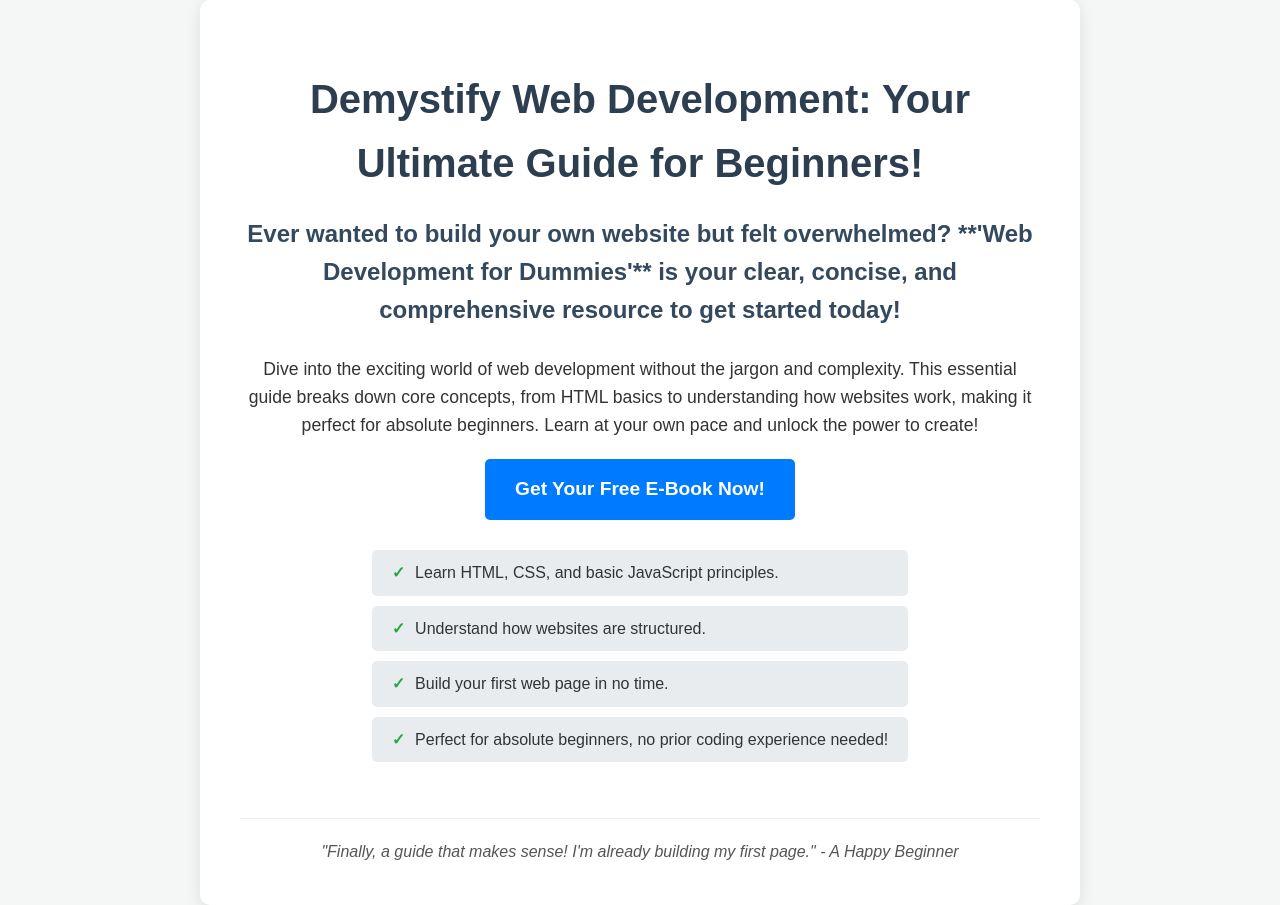
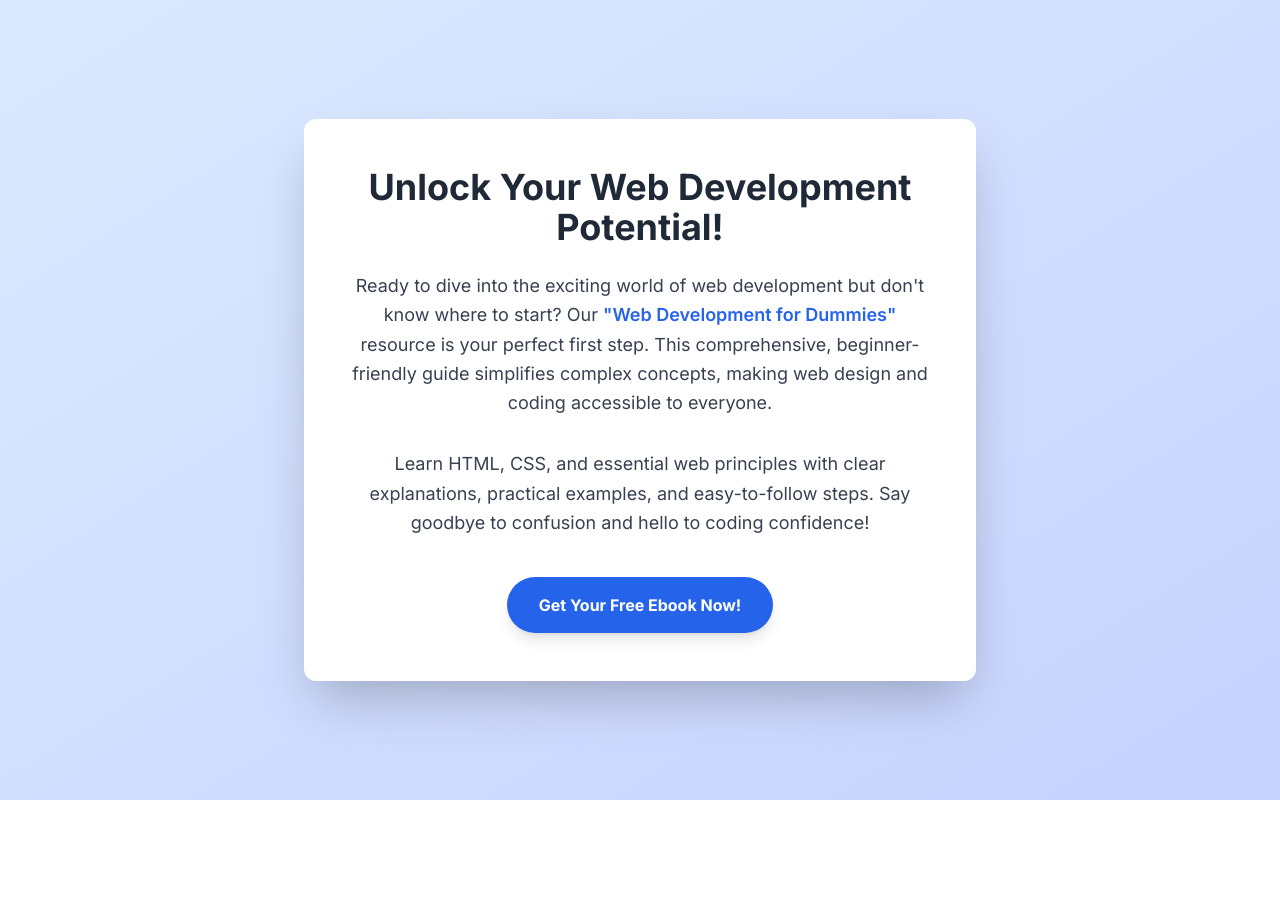
Before and after one commit to akhil01-ai/webpage, a plain HTML site: page index.html in a window 1280 px wide. After the commit the page ends 800 px from the top, so only its background shows below. Drawn offline with nearby package versions, Linux system fonts and the light colour scheme.

Commit message:
Update index.html

```diff
--- a/index.html
+++ b/index.html
@@ -1,110 +1,40 @@
-<!DOCTYPE html>
+ <!DOCTYPE html>
 <html lang="en">
 <head>
     <meta charset="UTF-8">
     <meta name="viewport" content="width=device-width, initial-scale=1.0">
-    <title>Web Development for Dummies - Your Easy Guide to Coding!</title>
+    <title>Web Development for Dummies - Free Ebook</title>
+    <!-- Tailwind CSS CDN -->
+    <script src="https://cdn.tailwindcss.com"></script>
+    <link href="https://fonts.googleapis.com/css2?family=Inter:wght@400;600;700&display=swap" rel="stylesheet">
     <style>
         body {
-            font-family: Arial, sans-serif;
-            margin: 0;
-            padding: 0;
-            background-color: #f4f7f6;
-            color: #333;
-            line-height: 1.6;
-            display: flex;
-            justify-content: center;
-            align-items: center;
-            min-height: 100vh;
-            text-align: center;
-        }
-        .container {
-            background-color: #fff;
-            padding: 40px;
-            border-radius: 10px;
-            box-shadow: 0 4px 15px rgba(0, 0, 0, 0.1);
-            max-width: 800px;
-            width: 90%;
-        }
-        h1 {
-            color: #2c3e50;
-            margin-bottom: 15px;
-            font-size: 2.5em;
-        }
-        h2 {
-            color: #34495e;
-            margin-bottom: 25px;
-            font-size: 1.5em;
-        }
-        p {
-            margin-bottom: 20px;
-            font-size: 1.1em;
-        }
-        .btn {
-            display: inline-block;
-            background-color: #007bff;
-            color: #fff;
-            padding: 15px 30px;
-            border-radius: 5px;
-            text-decoration: none;
-            font-size: 1.2em;
-            font-weight: bold;
-            transition: background-color 0.3s ease;
-            border: none;
-            cursor: pointer;
-        }
-        .btn:hover {
-            background-color: #0056b3;
-        }
-        ul {
-            list-style: none;
-            padding: 0;
-            margin-top: 30px;
-            text-align: left;
-            display: inline-block; /* To center the ul itself */
-        }
-        ul li {
-            background-color: #e9ecef;
-            margin-bottom: 10px;
-            padding: 10px 20px;
-            border-radius: 5px;
-            display: flex;
-            align-items: center;
-            font-size: 1em;
-        }
-        ul li::before {
-            content: '✓';
-            color: #28a745;
-            font-weight: bold;
-            margin-right: 10px;
-        }
-        .testimonial {
-            margin-top: 30px;
-            font-style: italic;
-            color: #555;
-            border-top: 1px solid #eee;
-            padding-top: 20px;
+            font-family: 'Inter', sans-serif;
         }
     </style>
 </head>
-<body>
-    <div class="container">
-        <h1>Demystify Web Development: Your Ultimate Guide for Beginners!</h1>
-        <h2>Ever wanted to build your own website but felt overwhelmed? **'Web Development for Dummies'** is your clear, concise, and comprehensive resource to get started today!</h2>
-        <p>Dive into the exciting world of web development without the jargon and complexity. This essential guide breaks down core concepts, from HTML basics to understanding how websites work, making it perfect for absolute beginners. Learn at your own pace and unlock the power to create!</p>
+<body class="bg-gradient-to-br from-blue-100 to-indigo-200 min-h-screen flex items-center justify-center p-4">
+    <div class="bg-white p-8 md:p-12 rounded-xl shadow-2xl max-w-2xl w-full text-center transform hover:scale-105 transition-transform duration-300">
+        <h1 class="text-3xl md:text-4xl font-extrabold text-gray-800 mb-6 leading-tight">
+            Unlock Your Web Development Potential!
+        </h1>
+        <p class="text-lg text-gray-700 mb-8 leading-relaxed">
+            Ready to dive into the exciting world of web development but don't know where to start? Our
+            <span class="font-semibold text-blue-600">"Web Development for Dummies"</span> resource is your perfect
+            first step. This comprehensive, beginner-friendly guide simplifies complex concepts, making web design and
+            coding accessible to everyone.
+        </p>
+        <p class="text-lg text-gray-700 mb-10 leading-relaxed">
+            Learn HTML, CSS, and essential web principles with clear explanations, practical examples, and easy-to-follow steps.
+            Say goodbye to confusion and hello to coding confidence!
+        </p>
 
-        <a href="details.html" class="btn">Get Your Free E-Book Now!</a>
-
-        <ul>
-            <li>Learn HTML, CSS, and basic JavaScript principles.</li>
-            <li>Understand how websites are structured.</li>
-            <li>Build your first web page in no time.</li>
-            <li>Perfect for absolute beginners, no prior coding experience needed!</li>
-        </ul>
-
-        <div class="testimonial">
-            "Finally, a guide that makes sense! I'm already building my first page." - A Happy Beginner
-        </div>
+        <!-- Download Button linking to the details page -->
+        <a href="details.html"
+           class="inline-block bg-blue-600 hover:bg-blue-700 text-white font-bold py-4 px-8 rounded-full shadow-lg
+                  transform transition-all duration-300 hover:scale-105 focus:outline-none focus:ring-4 focus:ring-blue-300">
+            Get Your Free Ebook Now!
+        </a>
     </div>
 </body>
 </html>
```
